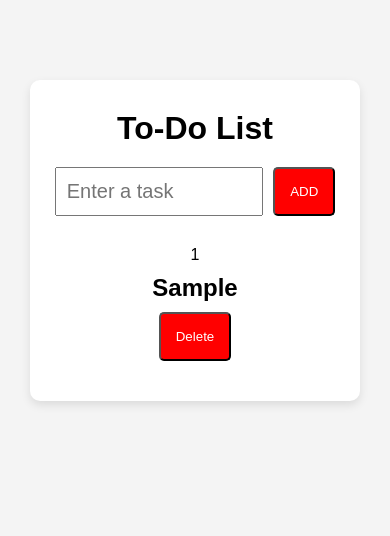
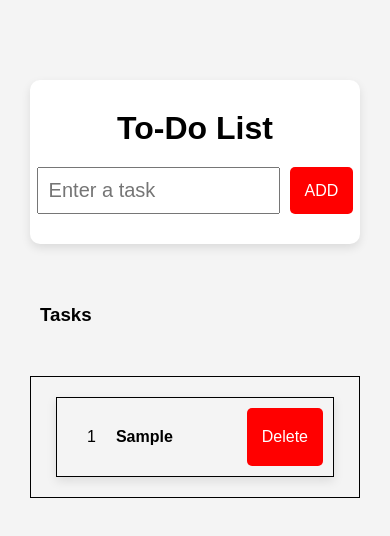
Before and after one commit to HeyderAlizada/Music, a React (Vite) app in the folder MyReactApp/: page / in a window 390 px wide. Both pictures are taken after typing "Sample" into the empty fields and a click on the button "ADD". Shown: the top 536 px of the page. Built offline with nearby package versions, Linux system fonts and the light colour scheme.

Commit message:
quality life changes

```diff
--- a/MyReactApp/src/App.css
+++ b/MyReactApp/src/App.css
@@ -16,15 +16,16 @@ body {
   max-width: 1000px;
   margin: 50px auto;
   padding: 20px;
-
   text-align: center;
 }
 
 button{
   background-color: red;
+  cursor: pointer;
   color: white;
   border-radius: 5px;
   padding: 15px;
+  border: none;
   /* margin-left: 10px; */
 }
 
@@ -37,13 +38,44 @@ button{
 
 }
 input{
+  /* border:none; */
   font-size: 20px;
-  min-width: 92%;
+  min-width: 90%;
 }
 
 @media (max-width: 768px) {
   .input-container{
-    width: 85%;
+    min-width: 80%;
     margin: auto;
   }
+  .task-list{
+    padding: 0 5px !important;
+  }
+  button {
+    padding: 10px 15px;
+    font-size: 16px;
+  }
 }
+.task-list{
+margin-top: 40px;
+padding: 0 20px;
+border: 1px solid;
+/* background-color: gray; */
+}
+
+.task{
+  margin-bottom: 30px;
+  /* background-color: white; */
+  /* gap:10px; */
+  display: flex;
+  justify-content: space-between;
+  margin:  20px;
+  box-shadow: 0px 4px 10px rgba(0, 0, 0, 0.1);
+  border: 1px solid;
+}
+.task .sol{
+  display: flex;
+}
+ .task span{
+  /* background-color: red; */
+ }
--- a/MyReactApp/src/App.jsx
+++ b/MyReactApp/src/App.jsx
@@ -21,10 +21,12 @@ function App() {
   };
 
   return (
+    <>
     <div className='container'>
       <h1>To-Do List</h1>
       <div className='input-container'>
         <input
+          maxLength={20}
           type='text'
           placeholder='Enter a task'
           value={text}
@@ -32,16 +34,19 @@ function App() {
         />
         <button onClick={addTask} className='add'>ADD</button>
       </div>
+
+    </div>
+    <h3>Tasks</h3>
       <div className='task-list'>
         {tasks.map((task, index) => (
           <div className='task' key={index}>
-            <span className='task-index'>{index + 1}</span>
-            <h2 className='task-text'>{task}</h2>
+            <div className="sol"><span className='task-index'>{index + 1}</span>
+            <h4 className='task-text'>{task}</h4></div>
             <button onClick={() => deleteTask(index)} className='delete-btn'>Delete</button>
           </div>
         ))}
       </div>
-    </div>
+    </>
   );
 }
 
```
